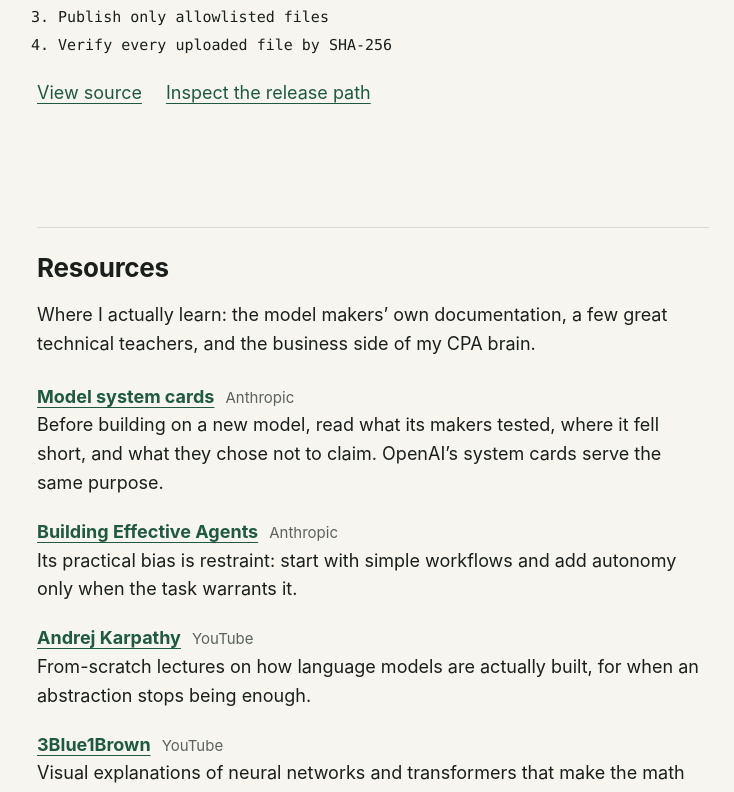
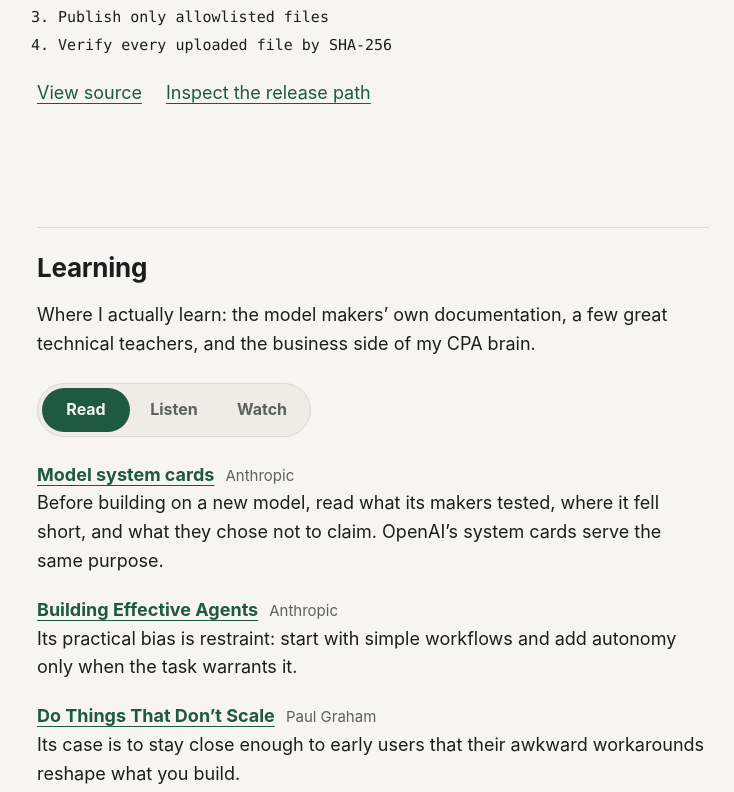
Before and after one commit to lukepionk/lukepionk.com, a website: page site/index.html in a window 1280 px wide. Shown: the part 1986-2778 px from the top of the page, without its empty margins (267-1001 px from the left). Drawn offline with Linux system fonts and the light colour scheme.

Commit message:
Rename Resources to Learning with a Read, Listen, Watch toggle

```diff
--- a/site/index.html
+++ b/site/index.html
@@ -25,7 +25,7 @@
         <nav aria-label="Main navigation">
           <a href="#now">Now</a>
           <a href="#work">Work</a>
-          <a href="#resources">Resources</a>
+          <a href="#learning">Learning</a>
           <a href="#contact">Contact</a>
         </nav>
       </div>
@@ -93,18 +93,39 @@
         </article>
       </section>
 
-      <section id="resources" aria-labelledby="resources-title">
-        <h2 id="resources-title">Resources</h2>
+      <section id="learning" aria-labelledby="learning-title">
+        <h2 id="learning-title">Learning</h2>
         <p>Where I actually learn: the model makers&rsquo; own documentation, a few great technical teachers, and the business side of my CPA brain.</p>
-        <ul class="resource-list">
+        <fieldset class="learning-tabs">
+          <legend class="visually-hidden">Show</legend>
+          <input class="visually-hidden" type="radio" name="learning" id="tab-read" checked>
+          <input class="visually-hidden" type="radio" name="learning" id="tab-listen">
+          <input class="visually-hidden" type="radio" name="learning" id="tab-watch">
+          <div class="tab-bar">
+            <label for="tab-read">Read</label>
+            <label for="tab-listen">Listen</label>
+            <label for="tab-watch">Watch</label>
+          </div>
+          <ul class="resource-list learning-panel panel-read">
               <li><a href="https://www.anthropic.com/system-cards">Model system cards</a> <span class="meta">Anthropic</span><br>Before building on a new model, read what its makers tested, where it fell short, and what they chose not to claim. OpenAI&rsquo;s system cards serve the same purpose.</li>
               <li><a href="https://www.anthropic.com/engineering/building-effective-agents">Building Effective Agents</a> <span class="meta">Anthropic</span><br>Its practical bias is restraint: start with simple workflows and add autonomy only when the task warrants it.</li>
+              <li><a href="https://paulgraham.com/ds.html">Do Things That Don’t Scale</a> <span class="meta">Paul Graham</span><br>Its case is to stay close enough to early users that their awkward workarounds reshape what you build.</li>
+          </ul>
+          <ul class="resource-list learning-panel panel-listen">
+              <li><a href="https://www.acquired.fm/">Acquired</a> <span class="meta">Podcast</span><br>Long histories of how great companies were built, useful for thinking about what makes a business durable.</li>
+              <li><a href="https://www.lennysnewsletter.com/podcast">Lenny&rsquo;s Podcast</a> <span class="meta">Podcast</span><br>Product and growth leaders on how they actually make decisions, with specifics instead of slogans.</li>
+              <li><a href="https://www.npr.org/series/490248027/how-i-built-this">How I Built This</a> <span class="meta">Podcast</span><br>Founders telling how their companies started, including the parts that nearly failed.</li>
+              <li><a href="https://www.nytimes.com/column/the-daily">The Daily</a> <span class="meta">The New York Times</span><br>One news story a day, told in depth.</li>
+          </ul>
+          <ul class="resource-list learning-panel panel-watch">
               <li><a href="https://www.youtube.com/@AndrejKarpathy">Andrej Karpathy</a> <span class="meta">YouTube</span><br>From-scratch lectures on how language models are actually built, for when an abstraction stops being enough.</li>
               <li><a href="https://www.youtube.com/@3blue1brown">3Blue1Brown</a> <span class="meta">YouTube</span><br>Visual explanations of neural networks and transformers that make the math feel inspectable.</li>
+              <li><a href="https://www.youtube.com/@anthropic-ai">Anthropic</a> <span class="meta">YouTube</span><br>Talks and explainers from the team building Claude.</li>
+              <li><a href="https://www.youtube.com/@aiDotEngineer">AI Engineer</a> <span class="meta">YouTube</span><br>Conference talks from engineers shipping AI products, with an emphasis on what held up in production.</li>
+              <li><a href="https://www.youtube.com/@nateherk">Nate Herk</a> <span class="meta">YouTube</span><br>Step-by-step builds of AI automations and agents.</li>
               <li><a href="https://www.youtube.com/@AswathDamodaranonValuation">Aswath Damodaran</a> <span class="meta">YouTube</span><br>An NYU finance professor on valuing a business: tell its story, then test the story with numbers.</li>
-          <li><a href="https://www.acquired.fm/">Acquired</a> <span class="meta">Podcast</span><br>Long histories of how great companies were built, useful for thinking about what makes a business durable.</li>
-          <li><a href="https://paulgraham.com/ds.html">Do Things That Don’t Scale</a> <span class="meta">Paul Graham</span><br>Its case is to stay close enough to early users that their awkward workarounds reshape what you build.</li>
           </ul>
+        </fieldset>
       </section>
 
       <section id="contact" aria-labelledby="contact-title">
--- a/site/styles.css
+++ b/site/styles.css
@@ -209,6 +209,66 @@
 
 .release-steps li { padding: 2px 0; }
 
+.visually-hidden {
+  position: absolute;
+  width: 1px;
+  height: 1px;
+  overflow: hidden;
+  clip: rect(0 0 0 0);
+  white-space: nowrap;
+}
+
+.learning-tabs {
+  margin: 24px 0 0;
+  padding: 0;
+  border: 0;
+}
+
+.tab-bar {
+  display: inline-flex;
+  padding: 4px;
+  border: 1px solid var(--line);
+  border-radius: 999px;
+  background: #efece5;
+}
+
+.tab-bar label {
+  display: inline-flex;
+  align-items: center;
+  justify-content: center;
+  min-width: 88px;
+  min-height: 44px;
+  padding: 0 18px;
+  border-radius: 999px;
+  color: var(--muted);
+  font-size: 16px;
+  font-weight: 650;
+  cursor: pointer;
+  transition: background-color .15s, color .15s;
+}
+
+.tab-bar label:hover { color: var(--ink); }
+
+#tab-read:checked ~ .tab-bar [for="tab-read"],
+#tab-listen:checked ~ .tab-bar [for="tab-listen"],
+#tab-watch:checked ~ .tab-bar [for="tab-watch"] {
+  background: var(--green);
+  color: var(--paper);
+}
+
+#tab-read:focus-visible ~ .tab-bar [for="tab-read"],
+#tab-listen:focus-visible ~ .tab-bar [for="tab-listen"],
+#tab-watch:focus-visible ~ .tab-bar [for="tab-watch"] {
+  outline: 2px solid var(--green);
+  outline-offset: 3px;
+}
+
+.learning-panel { display: none; }
+
+#tab-read:checked ~ .panel-read,
+#tab-listen:checked ~ .panel-listen,
+#tab-watch:checked ~ .panel-watch { display: block; }
+
 .resource-list {
   margin: 24px 0 0;
   padding: 0;
@@ -271,4 +331,5 @@
 
 @media (prefers-reduced-motion: reduce) {
   html { scroll-behavior: auto; }
+  .tab-bar label { transition: none; }
 }
```
Also changed, not shown: docs/design/specs/v3.md (+16 -0 lines), tests/site.spec.js (+15 -4 lines). Lines whose indentation alone changed are shown as unchanged.
